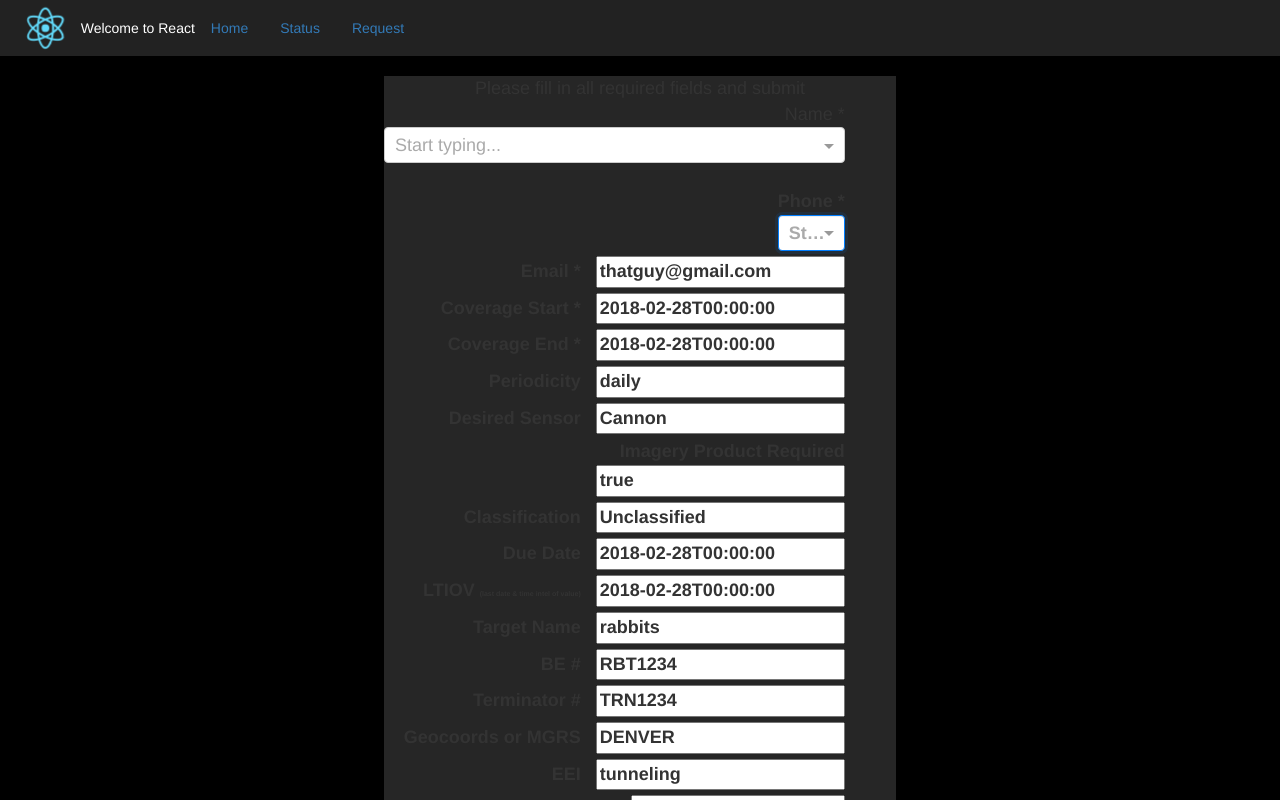
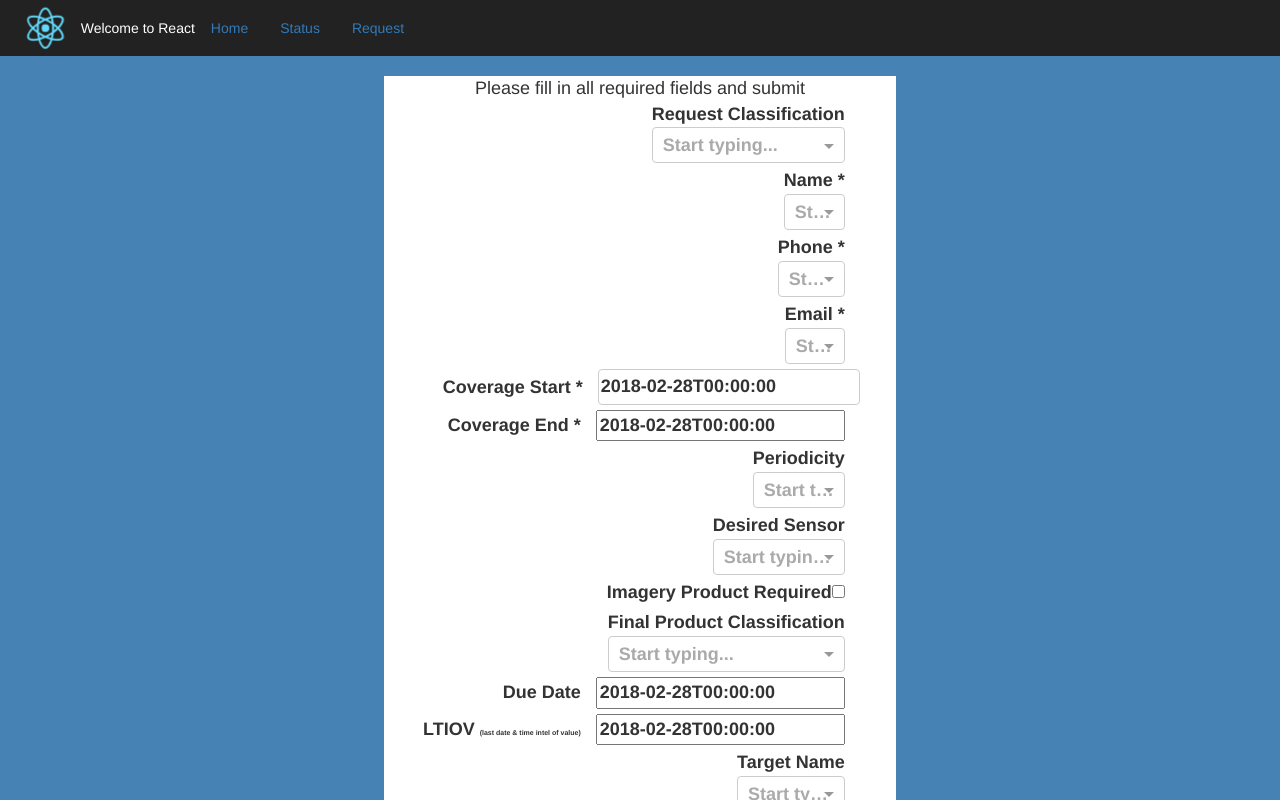
Before and after one commit to allsportster023/report_viewer, a React (Create React App) app: page /request in a window 1280 px wide. Shown: the top 800 px of the page. Built offline with nearby package versions, Linux system fonts and the light colour scheme; no server answers.

Commit message:
Added typeahead logic to pull from Mongo aggregations for form input.

```diff
--- a/src/components/RequestPage.js
+++ b/src/components/RequestPage.js
@@ -34,25 +34,24 @@
         // this.dateChanged = this.dateChanged(this);
 
         this.state = {
-            originator: "Ben",
-            phone: "603-520-2799",
-            email: "thatguy@gmail.com",
+            originator: "",
+            phone: "",
+            email: "",
             coverageStart: moment.utc().startOf('day'),
             coverageEnd: moment.utc().startOf('day'),
-            periodicity: "daily",
-            sensor: "Cannon",
+            periodicity: "",
+            sensor: "",
             productRequired: true,
-            classification: "Unclassified",
+            classification: "",
+            maxClassification: "",
             dueDate: moment.utc().startOf('day'),
             ltiov: moment.utc().startOf('day'),
-            targetName: "rabbits",
-            beNum: "RBT1234",
-            termNum: "TRN1234",
-            coords: "DENVER",
-            eei: "tunneling",
-            maxClassification: "Unclassified",
-            justification: "I want this because the dumb rabbits keep getting into the garden and I need to figure out where they are coming from"
-
+            targetName: "",
+            beNum: "",
+            termNum: "",
+            coords: "",
+            eei: "",
+            justification: ""
 
         }
     }
@@ -95,16 +94,12 @@
     }
 
 
-    handleInputChange(event) {
-        const target = event.target;
-        const value = target.type === 'checkbox' ? target.checked : target.value;
-        const name = target.name;
+    handleInputChange(field, value) {
 
-        console.log(name);
-        console.log(value);
+        console.log(field + ": " + value);
 
         this.setState({
-            [name]: value
+            [field]: value
         });
     }
 
@@ -124,33 +119,48 @@
                 Please fill in all required fields and submit
                 <div className={"requestContainer"}>
                     <form id={"requestForm"} onSubmit={this.handleSubmit}>
+                        <label className="label_format">
+                            Request Classification
+                            <TypeAheadInput name="classification" value={this.state.classification}
+                                            handleChange={this.handleInputChange}
+                                            getOptionsFromApi={true}
+                                            initialOptions={[]}/>
 
-                        <div>
+                        </label>
+                        <br/>
+
+                        <label className="label_format">
                             Name *
-                            <TypeAheadInput name="Originator" value={this.state.originator} handleChange={this.handleInputChange}/>
+                            <TypeAheadInput name="originator" value={this.state.originator}
+                                            handleChange={this.handleInputChange}
+                                            getOptionsFromApi={true}
+                                            initialOptions={[]}/>
 
                             {/*<input className={"textInput"} name="originator" type="input" value={this.state.originator}*/}
                             {/*onChange={this.handleInputChange}/>*/}
-                        </div>
-                        <br/>
-                        <label>
-                            Phone *
-                            <TypeAheadInput value={this.state.phone} handleChange={this.handleInputChange}/>
-
-                            {/*<input className={"textInput"} name="phone" type="input" value={this.state.phone}*/}
-                                   {/*onChange={this.handleInputChange}/>*/}
                         </label>
                         <br/>
-                        <label>
-                            Email *
-                            <input className={"textInput"} name="email" type="input" value={this.state.email}
-                                   onChange={this.handleInputChange}/>
+                        <label className="label_format">
+                            Phone *
+                            <TypeAheadInput name="phone" value={this.state.phone}
+                                            handleChange={this.handleInputChange}
+                                            getOptionsFromApi={true}
+                                            initialOptions={[]}/>
+
                         </label>
                         <br/>
-                        <label>
+                        <label className="label_format">
+                            Email *
+                            <TypeAheadInput name="email" value={this.state.email}
+                                            handleChange={this.handleInputChange}
+                                            getOptionsFromApi={true}
+                                            initialOptions={[]}/>
+                        </label>
+                        <br/>
+                        <label className="label_format">
                             Coverage Start *
                             <DatePicker
-                                className={"textInput"}
+                                className={"textInput Select-control"}
                                 selected={_this.state.coverageStart}
                                 onChange={_this.dateChanged.bind(_this, "coverageStart")}
                                 showTimeSelect
@@ -161,7 +171,7 @@
                             />
                         </label>
                         <br/>
-                        <label>
+                        <label className="label_format">
                             Coverage End *
                             <DatePicker
                                 className={"textInput"}
@@ -175,32 +185,39 @@
                             />
                         </label>
                         <br/>
-                        <label>
+                        <label className="label_format">
                             Periodicity
-                            <input className={"textInput"} name="periodicity" type="input" value={this.state.periodicity}
-                                   onChange={this.handleInputChange}/>
+                            <TypeAheadInput name="periodicity" value={this.state.periodicity}
+                                            handleChange={this.handleInputChange}
+                                            getOptionsFromApi={false}
+                                            initialOptions={["Hourly", "Daily", "Weekly", "Bi-Weekly", "Monthly", "Yearly"]}/>
                         </label>
                         <br/>
-                        <label>
+                        <label className="label_format">
                             Desired Sensor
-                            <input className={"textInput"} name="sensor" type="string" value={this.state.sensor}
-                                   onChange={this.handleInputChange}/>
+                            <TypeAheadInput name="sensor" value={this.state.sensor}
+                                            handleChange={this.handleInputChange}
+                                            getOptionsFromApi={true}
+                                            initialOptions={["Cannon", "Nikon", "Pixel"]}/>
                         </label>
                         <br/>
-                        <label>
+                        <label className="label_format">
                             Imagery Product Required
-                            <input className={"textInput"} name="productRequired" type="string"
+                            <input className={"textInput"} name="productRequired" type="checkbox"
                                    value={this.state.productRequired}
                                    onChange={this.handleInputChange}/>
                         </label>
                         <br/>
-                        <label>
-                            Classification
-                            <input className={"textInput"} name="classification" type="string" value={this.state.classification}
-                                   onChange={this.handleInputChange}/>
+                        <label className="label_format">
+                            Final Product Classification
+                            <TypeAheadInput name="maxClassification" value={this.state.maxClassification}
+                                            handleChange={this.handleInputChange}
+                                            getOptionsFromApi={true}
+                                            initialOptions={[]}/>
+
                         </label>
                         <br/>
-                        <label>
+                        <label className="label_format">
                             Due Date
                             <DatePicker
                                 className={"textInput"}
@@ -214,7 +231,7 @@
                             />
                         </label>
                         <br/>
-                        <label>
+                        <label className="label_format">
                             LTIOV <span style={{fontSize: "7px"}}>(last date & time intel of value)</span>
                             <DatePicker
                                 className={"textInput"}
@@ -228,41 +245,53 @@
                             />
                         </label>
                         <br/>
-                        <label>
+                        <label className="label_format">
                             Target Name
-                            <input className={"textInput"} name="targetName" type="string" value={this.state.targetName}
-                                   onChange={this.handleInputChange}/>
+                            <TypeAheadInput name="targetName" value={this.state.targetName}
+                                            handleChange={this.handleInputChange}
+                                            getOptionsFromApi={true}
+                                            initialOptions={[]}/>
                         </label>
                         <br/>
-                        <label>
+                        <label className="label_format">
                             BE #
-                            <input className={"textInput"} name="beNum" type="string" value={this.state.beNum}
-                                   onChange={this.handleInputChange}/>
+                            <TypeAheadInput name="beNum" value={this.state.beNum}
+                                            handleChange={this.handleInputChange}
+                                            getOptionsFromApi={true}
+                                            initialOptions={[]}/>
                         </label>
                         <br/>
-                        <label>
+                        <label className="label_format">
                             Terminator #
-                            <input className={"textInput"} name="termNum" type="string" value={this.state.termNum}
-                                   onChange={this.handleInputChange}/>
+                            <TypeAheadInput name="termNum" value={this.state.termNum}
+                                            handleChange={this.handleInputChange}
+                                            getOptionsFromApi={true}
+                                            initialOptions={[]}/>
+
                         </label>
                         <br/>
-                        <label>
+                        <label className="label_format">
                             Geocoords or MGRS
-                            <input className={"textInput"} name="coords" type="string" value={this.state.coords}
-                                   onChange={this.handleInputChange}/>
+                            <TypeAheadInput name="coords" value={this.state.coords}
+                                            handleChange={this.handleInputChange}
+                                            getOptionsFromApi={true}
+                                            initialOptions={[]}/>
                         </label>
                         <br/>
-                        <label>
+                        <label className="label_format">
                             EEI
-                            <input className={"textInput"} name="eei" type="string" value={this.state.eei}
-                                   onChange={this.handleInputChange}/>
+                            <TypeAheadInput name="eei" value={this.state.eei}
+                                            handleChange={this.handleInputChange}
+                                            getOptionsFromApi={true}
+                                            initialOptions={[]}/>
                         </label>
                         <br/>
-                        <label>
+                        <div>
                             Justification
-                            <textarea className={"textArea"} name="justification" type="string" value={this.state.justification}
+                            <textarea className={"textArea"} name="justification" type="string"
+                                      value={this.state.justification}
                                       onChange={this.handleInputChange}/>
-                        </label>
+                        </div>
                         <br/>
                         <br/>
                         <input type="submit" value="Submit"/>
--- a/src/components/TypeAheadInput.js
+++ b/src/components/TypeAheadInput.js
@@ -1,5 +1,6 @@
 import React from 'react';
 import Select from 'react-select';
+import axios from 'axios';
 import '../styles/TypeAheadInput.css';
 import 'react-select/dist/react-select.css';
 import 'bootstrap/dist/css/bootstrap.min.css';
@@ -10,79 +11,98 @@ class TypeAheadInput extends React.Component {
     constructor(props) {
         super(props);
 
+        const initialFormattedOptions = this.props.initialOptions.map(function (d) {
+            return {value: d, label: d};
+        });
+
         this.handleChange.bind(this);
         this.state = {
-            selectedValue: '',
+            options: initialFormattedOptions,
+        }
+    }
+
+    componentWillUpdate(nextProps, nextState) {
+        if (nextProps !== this.props) {
+            console.log("Props changed");
+            console.log(nextProps);
+            console.log(this.props);
+
+            this.props = nextProps;
+
+        }
+        if (nextState !== this.state) {
+            console.log("State changed");
+            console.log(nextState);
+            console.log(this.state);
+
+        }
+    }
+
+    componentDidMount() {
+
+        const aggregationUrl = 'http://localhost:8080/request_tracker/requests/_aggrs/' + this.props.name + 'Agg';
+
+        const _this = this;
+
+        console.log(aggregationUrl);
+
+        if (this.props.getOptionsFromApi) {
+
+            axios.get(aggregationUrl)
+                .then(function (response) {
+                    //handle success
+                    // console.log("Successfully pulled aggregation");
+
+                    const uniqueValues = response.data._embedded.map(function (d) {
+                        return {value: d._id, label: d._id};
+                    });
+
+                    // console.log(uniqueValues.length);
+
+                    _this.setState({options: _this.state.options.concat(uniqueValues)});
+
+                })
+                .catch(function (response) {
+                    //handle error
+                    console.log("Error when posting data to API");
+                    console.log(response);
+
+                    // alert('ERROR while submitting. Tell Ben.');
+
+                });
         }
     }
 
     handleChange(selectedValue) {
         console.log(`Selected: ${selectedValue}`);
 
-        this.setState({selectedValue: selectedValue});
-    }
+        // this.setState({selectedValue: selectedValue});
 
-    getValues(input) {
-
-        console.log(input);
-
-        // return {options: ["Ben", "Jesse", "Sam"]};
-        if (!input) {
-            return Promise.resolve({
-                options: [
-                    {value: 'ben', label: 'Ben'},
-                    {value: 'jesse', label: 'Jesse'},
-                    {value: 'sam', label: 'Sam'},
-                    {value: 'lauren', label: 'Lauren'},
-                ]
-            });
-        }
-
-        //
-        // return fetch(`https://api.github.com/search/users?q=${input}`)
-        //     .then((response) => response.json())
-        //     .then((json) => {
-        //         return { options: json.items };
-        //     });
+        this.props.handleChange(this.props.name, selectedValue);
     }
 
     render() {
-        {/*<Select.AsyncCreatable*/
-        }
 
-        const _this = this;
-
-        console.log(this.state.selectedValue);
+        // console.log("Rendering selected:");
+        // console.log(this.props.value);
 
         return (
             <div className="section">
                 <Select.Creatable
-                    id="state-select"
-                    className="my-react-select"
-                    // ref={(ref) => { this.select = ref; }}
-                    onBlurResetsInput={false}
-                    onSelectResetsInput={false}
-                    // loadOptions={this.getValues}
-                    options={[
-                        {value: 'ben', label: 'Ben'},
-                        {value: 'jesse', label: 'Jesse'},
-                        {value: 'sam', label: 'Sam'},
-                        {value: 'lauren', label: 'Lauren'},
-                    ]}
-                    autoFocus
+                    placeholder={"Start typing..."}
+                    name={this.props.value + "Input"}
                     simpleValue
-                    clearable={true}
-                    name="selected-state"
-                    value={this.state.selectedValue}
+                    options={this.state.options}
+                    value={this.props.value}
                     onChange={this.handleChange.bind(this)}
                     searchable={true}
                     backspaceRemoves={true}
-                    placeholder={"Start typing..."}
-                    // placeholder={this.props.name}
-
+                    onBlurResetsInput={false}
+                    onSelectResetsInput={false}
                 />
             </div>
         );
+
     }
 }
 
--- a/src/styles/App.css
+++ b/src/styles/App.css
@@ -1,5 +1,5 @@
 .App {
-  background-color: black;
+  background-color: steelblue;
   height: 100vh;
 }
 
--- a/src/styles/RequestPage.css
+++ b/src/styles/RequestPage.css
@@ -1,7 +1,7 @@
 .RequestPage-main {
     width: 40vw;
     text-align: center;
-    background-color: #262626;
+    background-color: white;
     margin: 0 auto;
 }
 
@@ -11,6 +11,7 @@
 
 #requestForm {
     text-align: right;
+    width: 100%;
 }
 
 .fake-link {
@@ -31,10 +32,14 @@ ul.react-datepicker__time-list {
     padding: 0;
 }
 
-label > div {
-    display: inline;
-}
+/*label > div {*/
+    /*display: inline;*/
+/*}*/
 
 .is-open {
     z-index: 100 !important;
 }
+
+.label_format {
+    display: inline-block;
+}
```
Also changed, not shown: src/components/StatusPage.js (+13 -1 lines), 1 other file (tests, documents, lock files or other folders). Lines whose indentation alone changed are shown as unchanged.
